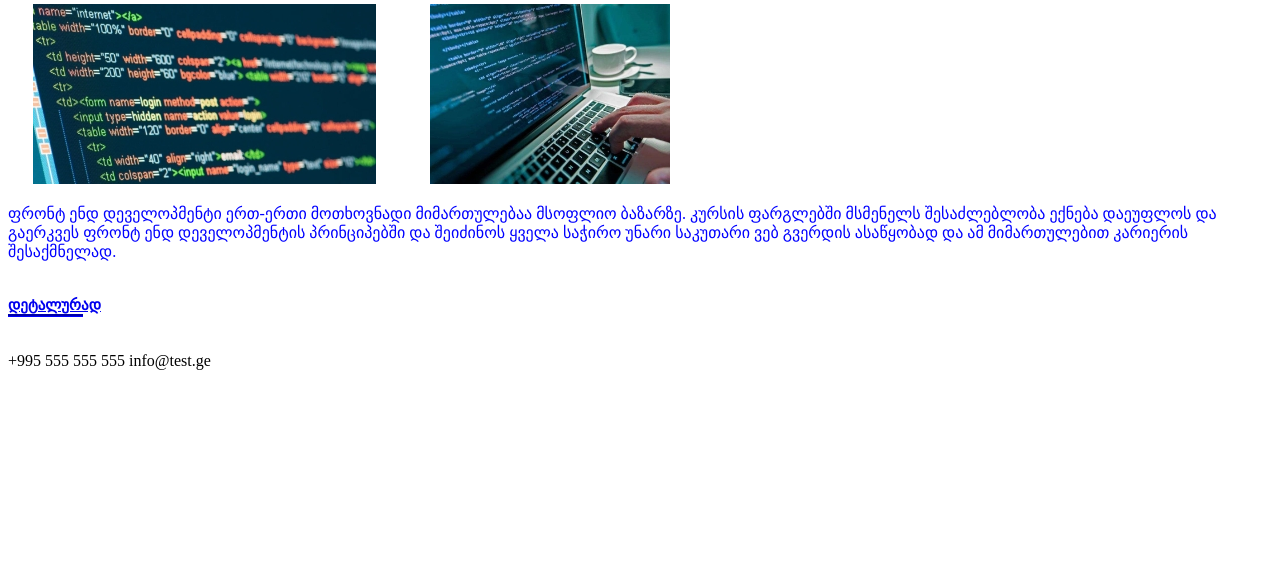
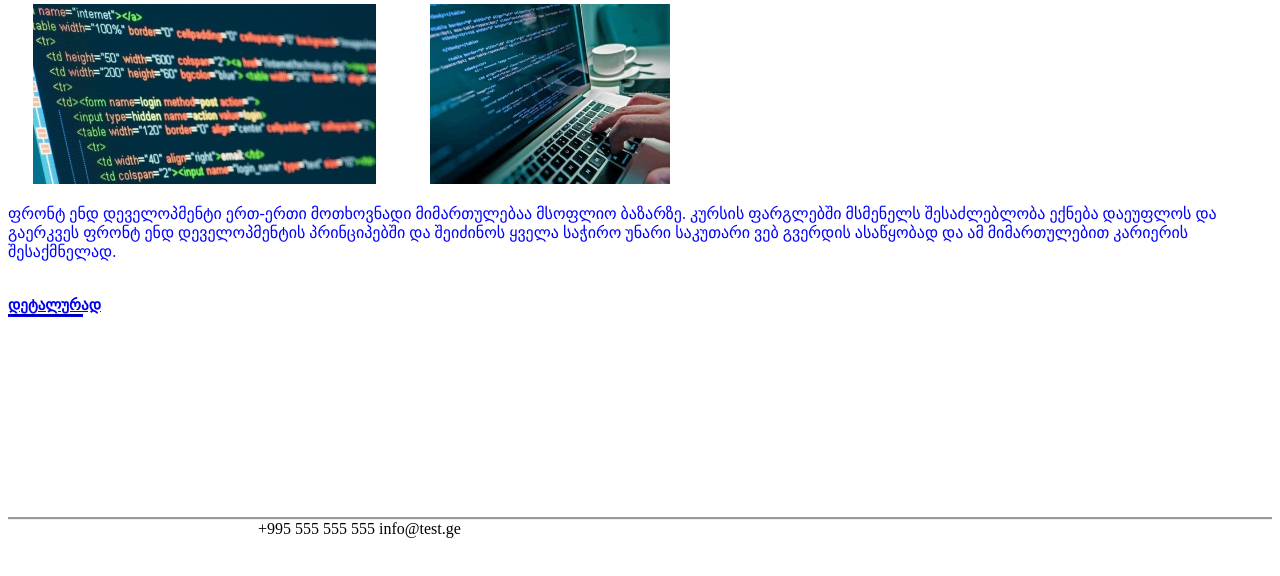
Before and after one commit to maikomekok/lesson4, a plain HTML site: page index.html in a window 1280 px wide. Shown: the part 176-752 px from the top of the page. Drawn offline with Linux system fonts and the light colour scheme.

Commit message:
added footer

```diff
--- a/style.css
+++ b/style.css
@@ -32,8 +32,18 @@ h6{
     border-style: groove;
     font-size: 15px;
 }
+
+footer{
+
+    margin-left: 0px;
+    padding-left: 250px;
+    margin-top: 200px;
+    border-top: 3px;
+    border-left: 0px;
+    border-right: 0px;
+    border-bottom: 0px;
+     border-style: groove;
+}
 h5{
-    padding-left: 300px;
-    padding-top: 200px;
-
+	font-size: 24px;
 }
```
